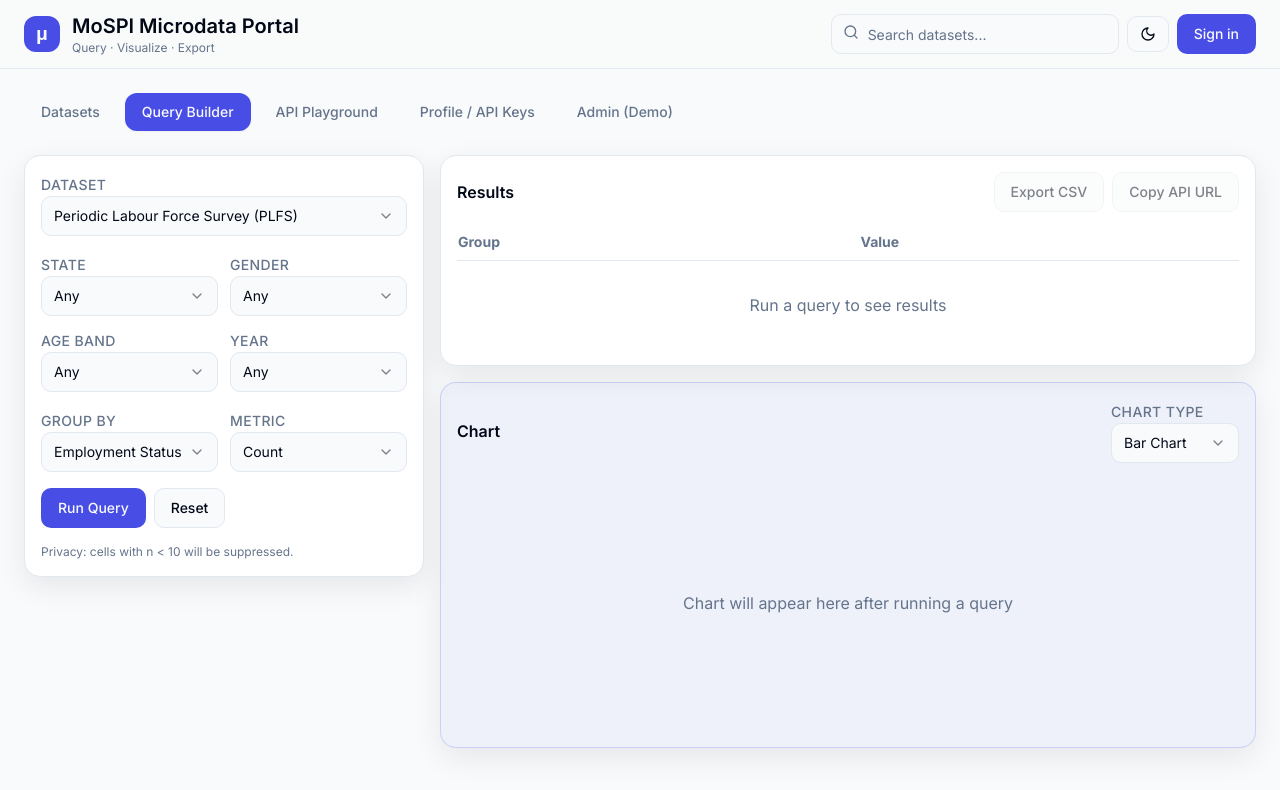
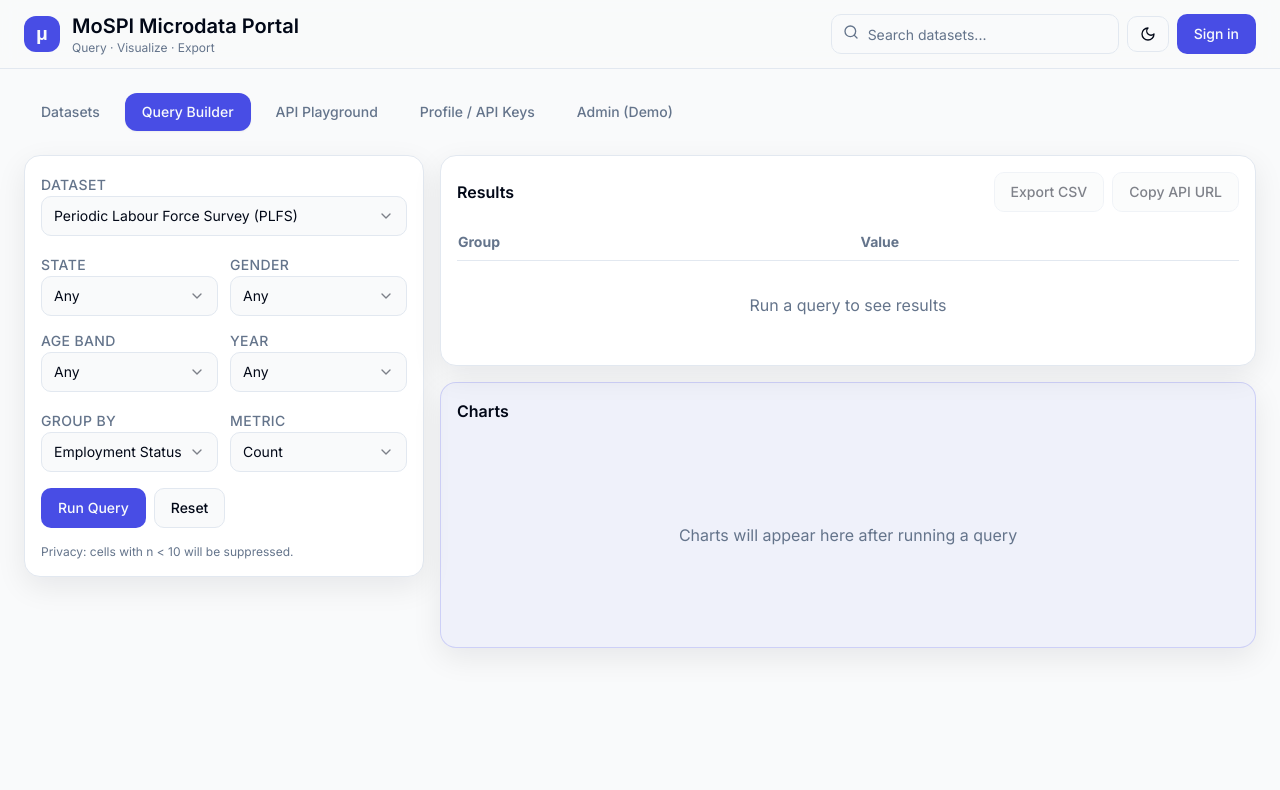
Before and after one commit to neha-200512/datalayer-studio, a React (Vite) app: page / in a window 1280 px wide. Both pictures are taken after a click on the button "Query Builder". Shown: the top 790 px of the page. Built offline with nearby package versions, Linux system fonts and the light colour scheme.

Commit message:
Fix chart display
Remove chart type dropdown and display Line, Pie, and Bar charts by default.

```diff
--- a/src/components/tabs/QueryBuilderTab.tsx
+++ b/src/components/tabs/QueryBuilderTab.tsx
@@ -48,7 +48,6 @@ export const QueryBuilderTab = ({ selectedDatasetId }: QueryBuilderTabProps) =>
   const [metric, setMetric] = useState("count");
   const [results, setResults] = useState<QueryResult[]>([]);
   const [apiUrl, setApiUrl] = useState("");
-  const [chartType, setChartType] = useState("bar");
 
   useEffect(() => {
     if (selectedDatasetId) {
@@ -331,37 +330,33 @@ export const QueryBuilderTab = ({ selectedDatasetId }: QueryBuilderTabProps) =>
         </div>
 
         <div className="mospi-card p-4 bg-primary/5 border-primary/20">
-          <div className="flex items-center justify-between mb-3">
-            <h3 className="font-semibold">Chart</h3>
-            <div>
-              <Label className="mospi-label">Chart Type</Label>
-              <Select value={chartType} onValueChange={setChartType}>
-                <SelectTrigger className="mospi-field w-32">
-                  <SelectValue />
-                </SelectTrigger>
-                <SelectContent>
-                  <SelectItem value="bar">Bar Chart</SelectItem>
-                  <SelectItem value="pie">Pie Chart</SelectItem>
-                  <SelectItem value="doughnut">Doughnut</SelectItem>
-                  <SelectItem value="line">Line Chart</SelectItem>
-                </SelectContent>
-              </Select>
+          <h3 className="font-semibold mb-4">Charts</h3>
+          {results.length > 0 ? (
+            <div className="grid grid-cols-1 lg:grid-cols-3 gap-4">
+              <div>
+                <h4 className="text-sm font-medium mb-2 text-center">Bar Chart</h4>
+                <div className="h-48">
+                  <Bar data={chartData} options={chartOptions} />
+                </div>
+              </div>
+              <div>
+                <h4 className="text-sm font-medium mb-2 text-center">Pie Chart</h4>
+                <div className="h-48">
+                  <Pie data={chartData} options={{...chartOptions, scales: undefined}} />
+                </div>
+              </div>
+              <div>
+                <h4 className="text-sm font-medium mb-2 text-center">Line Chart</h4>
+                <div className="h-48">
+                  <Line data={chartData} options={chartOptions} />
+                </div>
+              </div>
             </div>
-          </div>
-          <div className="h-64">
-            {results.length > 0 ? (
-              <>
-                {chartType === 'bar' && <Bar data={chartData} options={chartOptions} />}
-                {chartType === 'pie' && <Pie data={chartData} options={{...chartOptions, scales: undefined}} />}
-                {chartType === 'doughnut' && <Doughnut data={chartData} options={{...chartOptions, scales: undefined}} />}
-                {chartType === 'line' && <Line data={chartData} options={chartOptions} />}
-              </>
-            ) : (
-              <div className="h-full flex items-center justify-center text-muted-foreground">
-                <p>Chart will appear here after running a query</p>
-              </div>
-            )}
-          </div>
+          ) : (
+            <div className="h-48 flex items-center justify-center text-muted-foreground">
+              <p>Charts will appear here after running a query</p>
+            </div>
+          )}
         </div>
       </section>
     </div>
```
